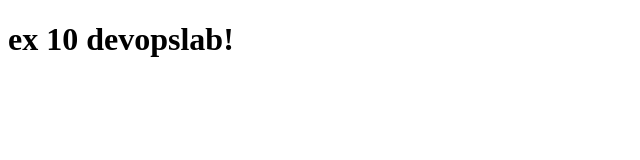
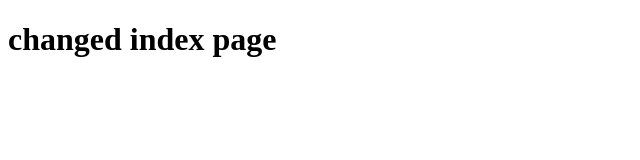
Before and after one commit to manavanand2812/DevopsLab, a plain HTML site: page index.html in a window 1280 px wide. Shown: the whole page, without its empty margins (0-640 px from the left). Drawn offline with Linux system fonts and the light colour scheme.

Commit message:
updated inddex

```diff
--- a/index.html
+++ b/index.html
@@ -4,6 +4,6 @@
     <title>Simple Web App</title>
 </head>
 <body>
-    <h1>ex 10 devopslab!</h1>
+    <h1>changed index page</h1>
 </body>
 </html>
```
